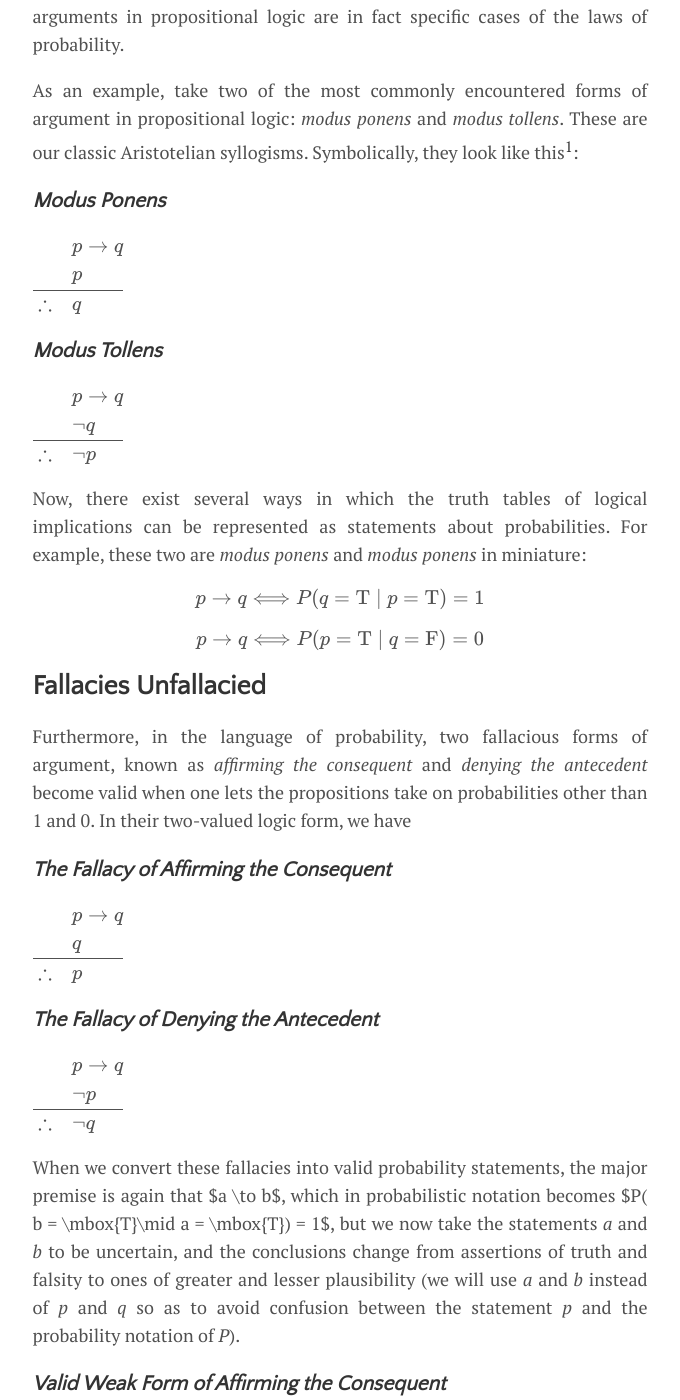
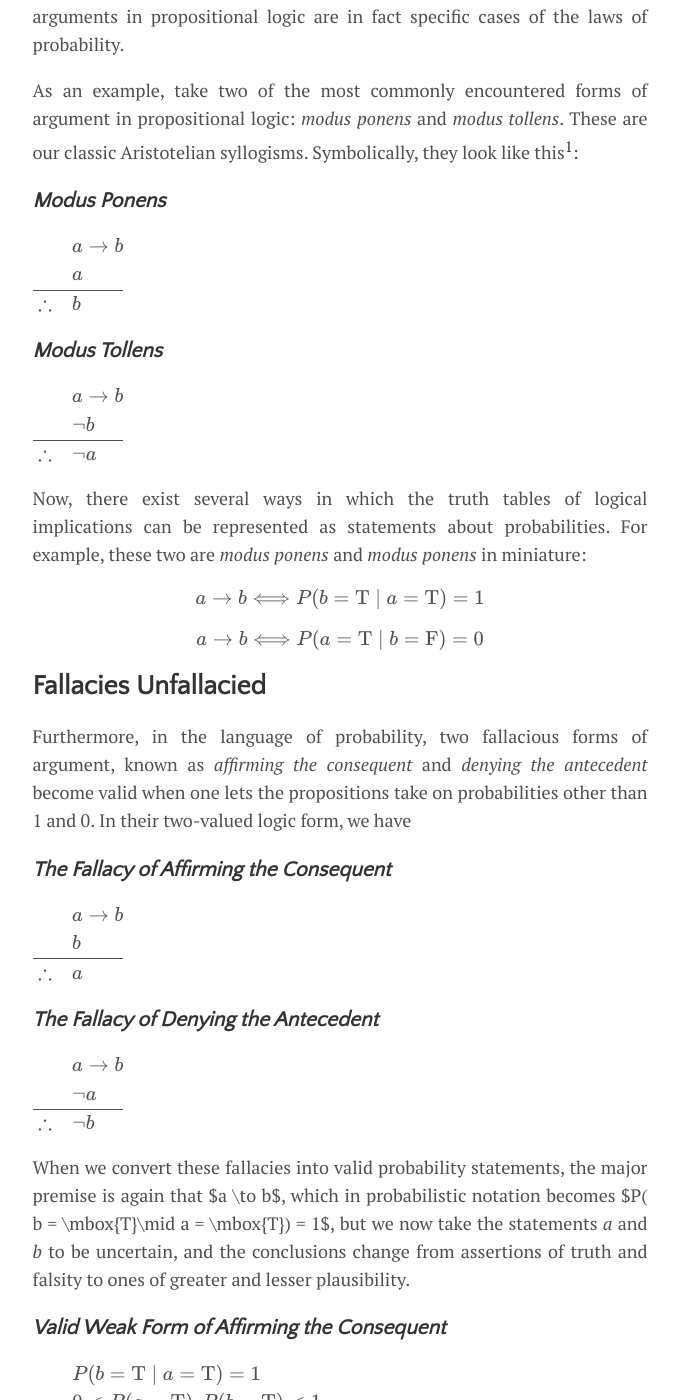
Before and after one commit to DanielAmes/DanielAmes.github.io, a Jekyll site: the page built from _posts/2025-01-10-bayeslogic.md, in a window 1280 px wide and 1400 px high, scrolled down 358 px. Shown: the whole window, without its empty margins (300-980 px from the left). Built offline with Jekyll 4.4.1, drawn with Linux system fonts in a browser that asks for light colours; formulas are drawn with MathJax 3.

Commit message:
p and q changed to a and b

```diff
--- a/_posts/2025-01-10-bayeslogic.md
+++ b/_posts/2025-01-10-bayeslogic.md
@@ -14,28 +14,28 @@ As an example, take two of the most commonly encountered forms of argument in pr
 
 ### _Modus Ponens_
 $$\begin{array}{rl}
-    & p \to q \\
-    & p \\
+    & a \to b \\
+    & a \\
     \hline{}
-    \therefore & q
+    \therefore & b
   \end{array}$$
 
 ### _Modus Tollens_
 $$\begin{array}{rl}
-    & p \to q \\
-    & \neg q \\
+    & a \to b \\
+    & \neg b \\
     \hline{}
-    \therefore & \neg p
+    \therefore & \neg a
   \end{array}$$
 
 Now, there exist several ways in which the truth tables of logical implications can be represented as statements about probabilities. For example, these two are _modus ponens_ and _modus ponens_ in miniature:
 
 $$
-p \to q \Longleftrightarrow P( q = \mbox{T}\mid p = \mbox{T}) = 1
+a \to b \Longleftrightarrow P( b = \mbox{T}\mid a = \mbox{T}) = 1
 $$
 
 $$
-p \to q \Longleftrightarrow P( p = \mbox{T}\mid q = \mbox{F}) = 0
+a \to b \Longleftrightarrow P( a = \mbox{T}\mid b = \mbox{F}) = 0
 $$
 
 
@@ -45,22 +45,22 @@ Furthermore, in the language of probability, two fallacious forms of argument, k
 
 ### _The Fallacy of Affirming the Consequent_
 $$\begin{array}{rl}
-    & p \to q \\
-    & q \\
+    & a \to b \\
+    & b \\
     \hline{}
-    \therefore & p
+    \therefore & a
   \end{array}$$
 
 ### _The Fallacy of Denying the Antecedent_
 $$\begin{array}{rl}
-    & p \to q \\
-    & \neg p \\
+    & a \to b \\
+    & \neg a \\
     \hline{}
-    \therefore & \neg q
+    \therefore & \neg b
   \end{array}$$
 
 
-When we convert these fallacies into valid probability statements, the major premise is again that $a \to b$, which in probabilistic notation becomes $P( b = \mbox{T}\mid a = \mbox{T}) = 1$, but we now take the statements _a_ and _b_ to be uncertain, and the conclusions change from assertions of truth and falsity to ones of greater and lesser plausibility (we will use _a_ and _b_ instead of _p_ and _q_ so as to avoid confusion between the statement _p_ and the probability notation of _P_).
+When we convert these fallacies into valid probability statements, the major premise is again that $a \to b$, which in probabilistic notation becomes $P( b = \mbox{T}\mid a = \mbox{T}) = 1$, but we now take the statements _a_ and _b_ to be uncertain, and the conclusions change from assertions of truth and falsity to ones of greater and lesser plausibility.
 
 ### _Valid Weak Form of Affirming the Consequent_
 $$\begin{array}{rl}
```
